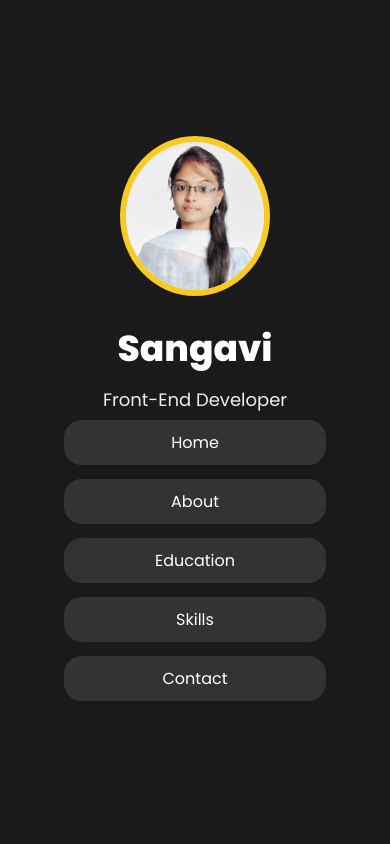
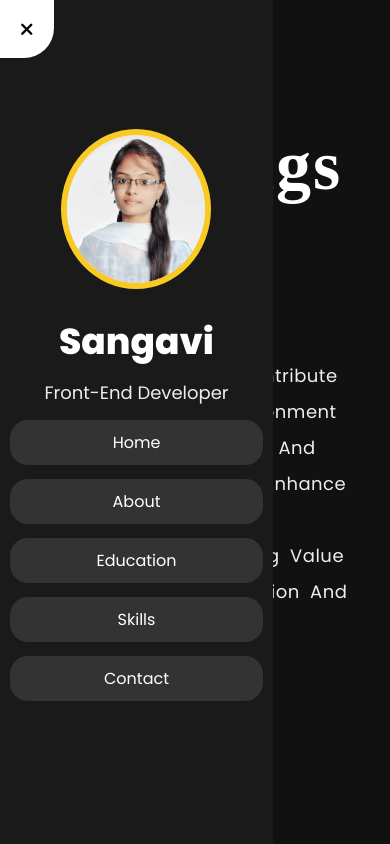
Before and after one commit to Sangaviraghavan/Axess-Portfolio, a plain HTML site: page index.html in a window 390 px wide. Both pictures are taken after a click on the element 27 px from the left and 29 px from the top of the page. Shown: the top 844 px of the page. Drawn offline with nearby package versions, Linux system fonts and the light colour scheme.

Commit message:
new changes1

```diff
--- a/style.css
+++ b/style.css
@@ -460,6 +460,7 @@ div#menu {
     width: fit-content;
     border-bottom-right-radius: 30px;
     position: fixed;
+    z-index: 9999999;
 }
 
 /* media queries */
@@ -471,6 +472,7 @@ div#menu {
 
     header {
         left: -120%;
+        transition: .5s;
     }
 
 
@@ -480,6 +482,7 @@ div#menu {
 
     header.toggle {
         left: 0%;
+        width: 70%;
     }
 
     body {
@@ -511,6 +514,20 @@ div#menu {
         width: 100%;
     }
 
+    .contact .row form {
+        display: block;
+        padding: 0;
+        margin: 0;
+    }
+
+    header .navbar ul {
+        padding: 0;
+    }
+
+    header .navbar {
+        margin: 0;
+    }
+
 }
 
 @media (max-width:400px) {
```
